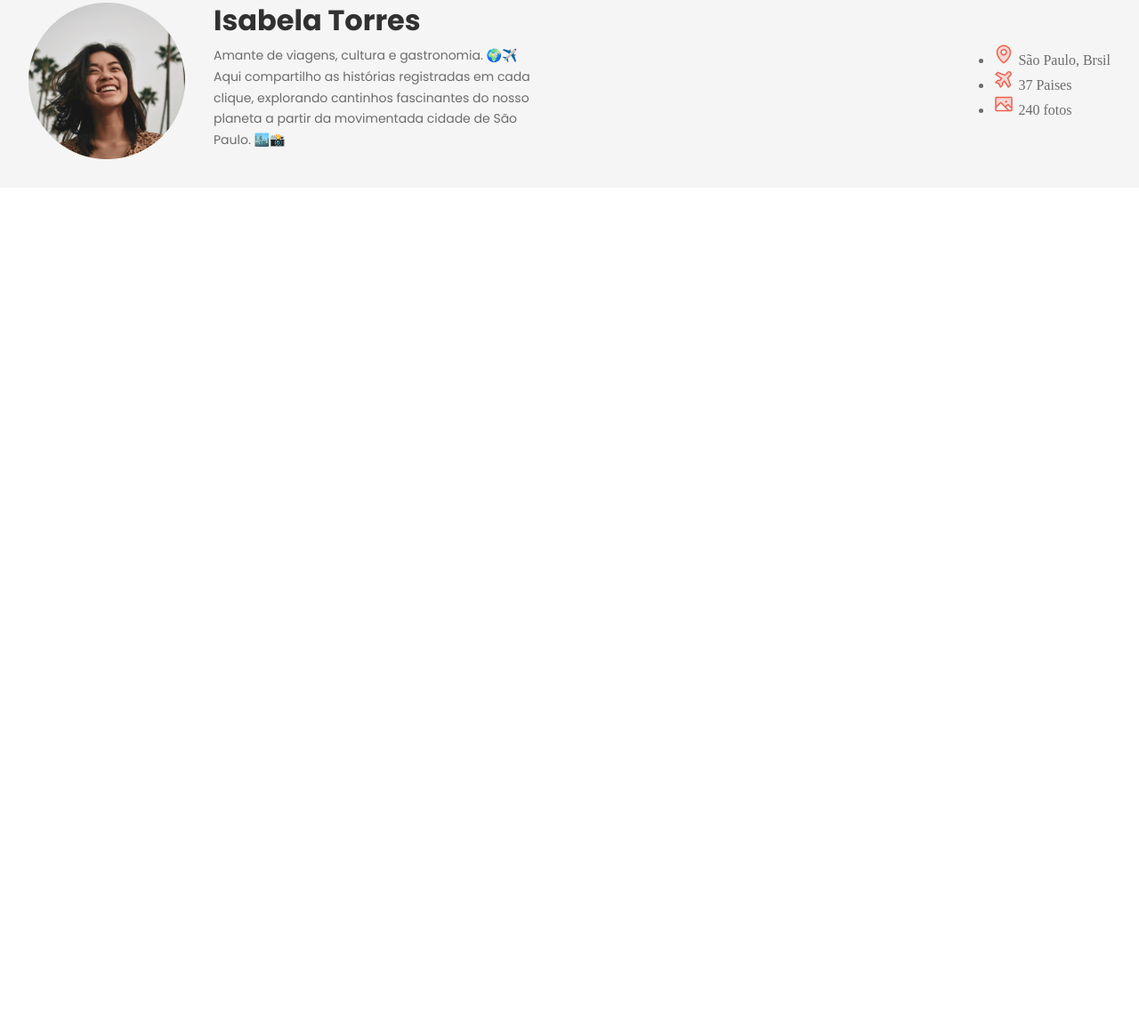
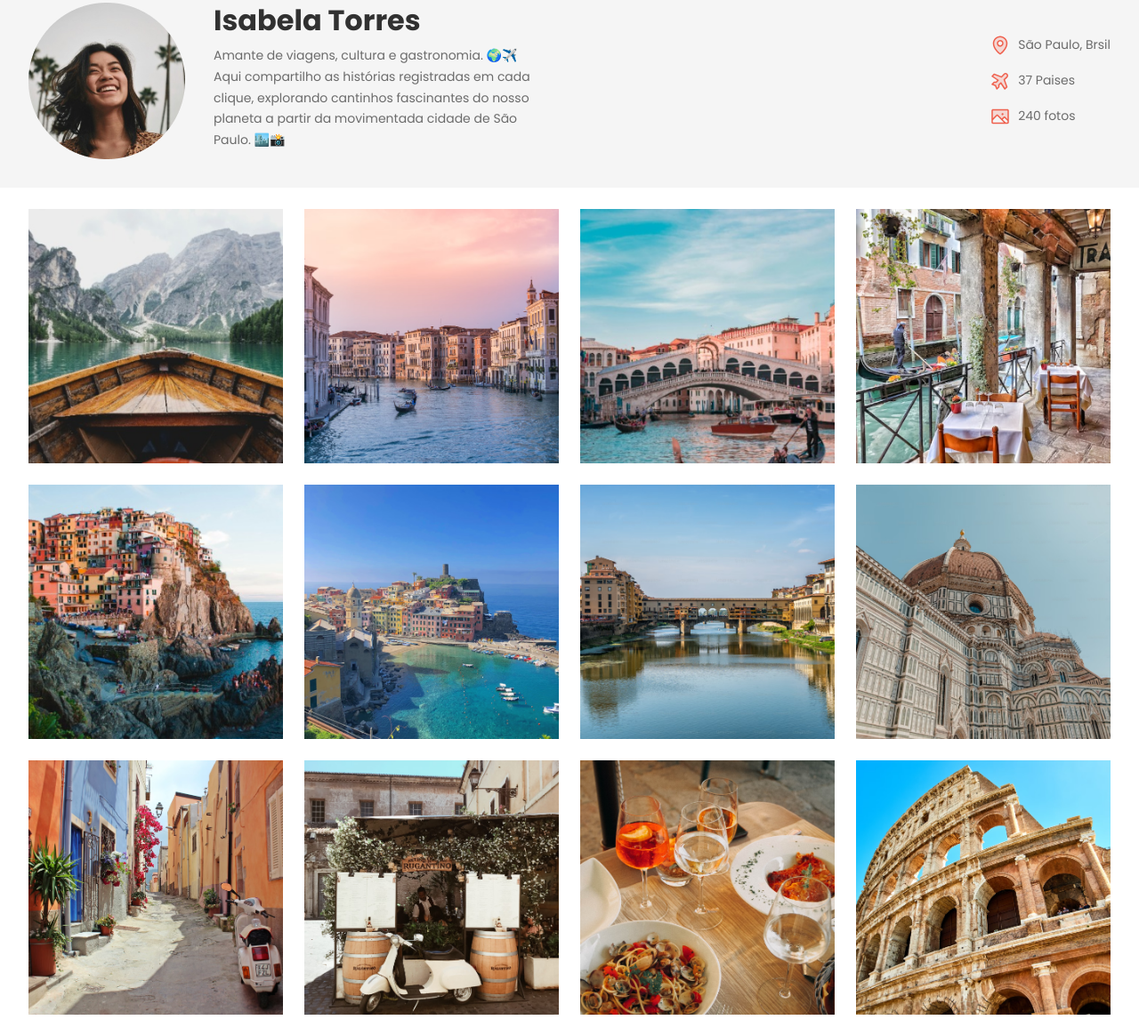
Before and after one commit to Sr-cheikh/Projeto-Telegram, a plain HTML site: page index.html in a window 1280 px wide. Shown: the part 125-1290 px from the top of the page at 89% size. Before the commit the page ends 800 px from the top, so only its background shows below. Drawn offline with Linux system fonts and the light colour scheme.

Commit message:
main gallery

```diff
--- a/index.html
+++ b/index.html
@@ -44,7 +44,7 @@
         </div>
       </div>
 
-      <ul class="info">
+      <ul id="info">
         <li>
           <img src="./assets/icons/MapPin.svg" alt="icone de mapa">
           <span>São Paulo, Brsil</span>
@@ -61,5 +61,20 @@
     </div>
   </header>
 </div>
+
+  <main class="container">
+    <img src="./assets/img/Image 01.png" alt="...">
+    <img src="./assets/img/Image 02.png" alt="...">
+    <img src="./assets/img/Image 03.png" alt="...">
+    <img src="./assets/img/Image 04.png" alt="...">
+    <img src="./assets/img/Image 05.png" alt="...">
+    <img src="./assets/img/Image 06.png" alt="...">
+    <img src="./assets/img/Image 07.png" alt="...">
+    <img src="./assets/img/Image 08.png" alt="...">
+    <img src="./assets/img/Image 09.png" alt="...">
+    <img src="./assets/img/Image 10.png" alt="...">
+    <img src="./assets/img/Image 11.png" alt="...">
+    <img src="./assets/img/Image 12.png" alt="...">
+  </main>
 </body>
 </html>
--- a/styles/header.css
+++ b/styles/header.css
@@ -1,5 +1,6 @@
 header{
   padding-block: 32px;
+  font: var(--text-md);
 }
 
 header .container{
@@ -14,17 +15,13 @@ header .container{
 }
 
 #profile > div{
-  width: 384px;
+  max-width: 384px;
 }
 
 #profile h1{
   font: var(--text-lg);
   color: var(--text-color-primary);
   margin-bottom: 8px;
-}
-
-#profile p{
-  font: var(--text-md);
 }
 
 #info{
--- a/styles/index.css
+++ b/styles/index.css
@@ -1,3 +1,4 @@
 @import url(global.css);
 @import url(nav.css);
 @import url(header.css);
+@import url(main.css);
--- /dev/null
+++ b/styles/main.css
@@ -0,0 +1,12 @@
+main{
+  display: flex;
+  flex-wrap: wrap;
+  gap: 24px;
+  padding-block: 24px;
+}
+
+main img{
+  width: 286px;
+  height: 286px;
+  object-fit: cover;
+}
```
